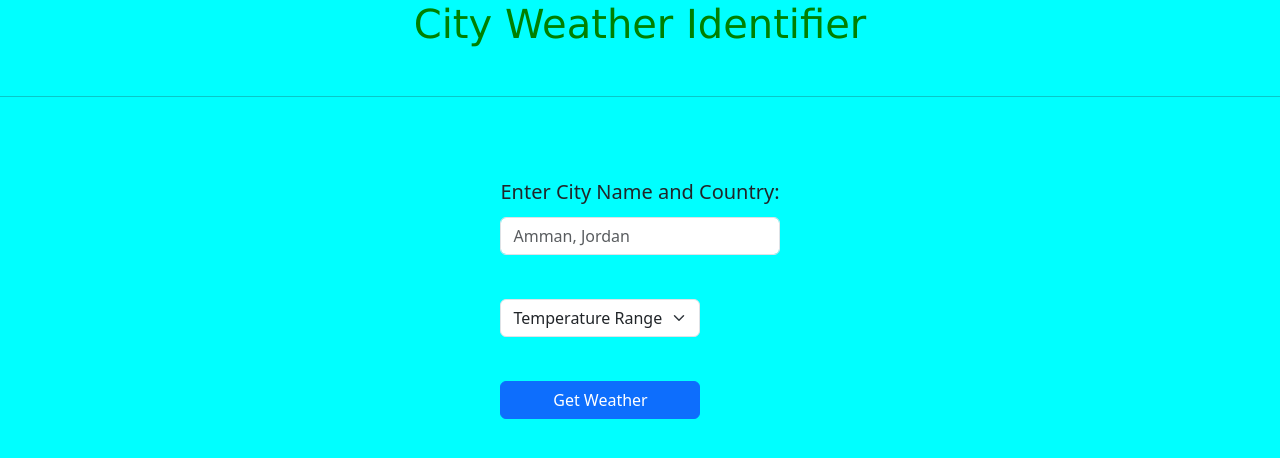
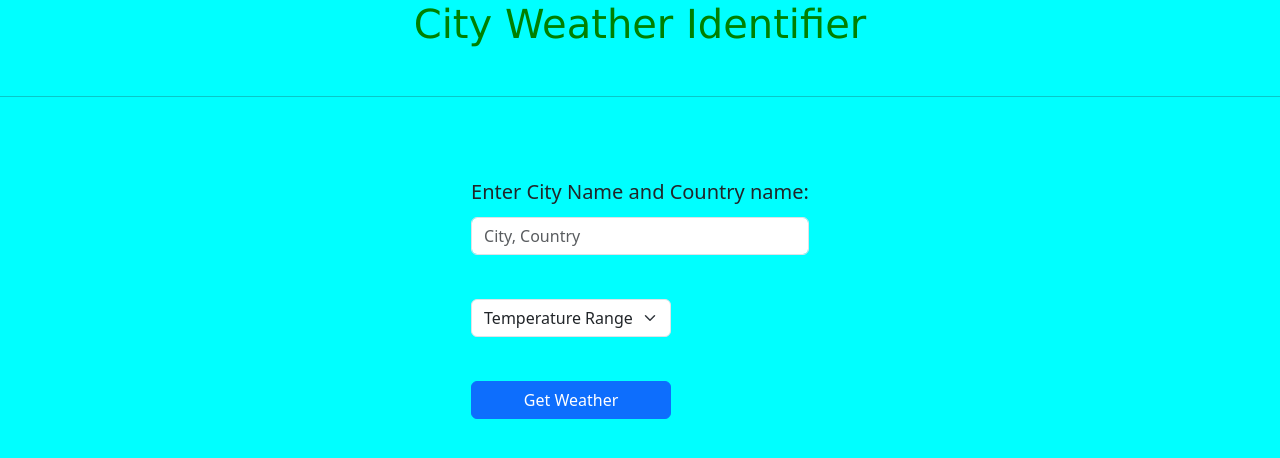
Before and after one commit to saifkayyali3/CityWeatherIdentifier, a Flask app: page / in a window 1280 px wide. Shown: the top 458 px of the page. Run offline with Flask 3, Linux system fonts and the light colour scheme.

Commit message:
Fixed City Requirements and added README

```diff
--- a/main.py
+++ b/main.py
@@ -15,7 +15,37 @@ weather_options = {
     "Current Temperature": ["temperature_2m"]
 }
 
+abv_map = {
+    "usa": "United States",
+    "us": "United States",
+    "uk": "United Kingdom",
+    "u.k.": "United Kingdom",
+    "uae": "United Arab Emirates",
+    "ksa": "Saudi Arabia",
+    "saudi": "Saudi Arabia",
+    "prc": "China",
+    "cn": "China",
+    "nz": "New Zealand",
+    "drc": "Democratic Republic of the Congo"
+}
+def normalize_input(city_input):
+    city_input = city_input.strip()
+    city_input_lower = city_input.lower()
+
+    for abv, full in abv_map.items():
+        # Match abbreviation at the end, after a space or comma, or if input is exactly the abbreviation
+        if city_input_lower.endswith(" " + abv) or city_input_lower.endswith("," + abv) or city_input_lower == abv:
+            # Replace only that abbreviation
+            start_index = city_input_lower.rfind(abv)
+            city_input = city_input[:start_index] + full
+            city_input_lower = city_input.lower()  # update lowercase version for further iterations
+
+    return city_input
+
+
+
 def fetch_coordinates(city):
+    city=normalize_input(city)
     geolocator = Nominatim(user_agent="City Weather Identifier")
     location = geolocator.geocode(city, exactly_one=True, addressdetails=True, extratags=True)
     if not location:
--- a/static/JS/Validation.js
+++ b/static/JS/Validation.js
@@ -14,7 +14,7 @@ document.addEventListener('DOMContentLoaded', () => {
         const city = Input.value.trim();
 
 
-        if (!city || !/^[A-Za-z\s]+$/.test(city)) {
+        if (!city || !/^[\p{L}\s,.-]+$/u.test(city)) {
             event.preventDefault();
             alert("Please enter a valid city name (letters and spaces only).");
 
--- a/templates/index.html
+++ b/templates/index.html
@@ -19,8 +19,8 @@
       <br>
       <div class="form-container">
         <form method="POST" class="mb-4" id="form">
-            <label style="font-size: 20px;">Enter City Name and Country:</label>
-            <input id="city" type="text" class="form-control" name="city" placeholder="Amman, Jordan">
+            <label style="font-size: 20px;">Enter City Name and Country name:</label>
+            <input id="city" type="text" class="form-control" name="city" placeholder="City, Country">
             <br>
             <div class="col-md-4">
             <select id="dropdown" class="form-select" name="Weather-Details">
```
Also changed, not shown: README.md (added).
